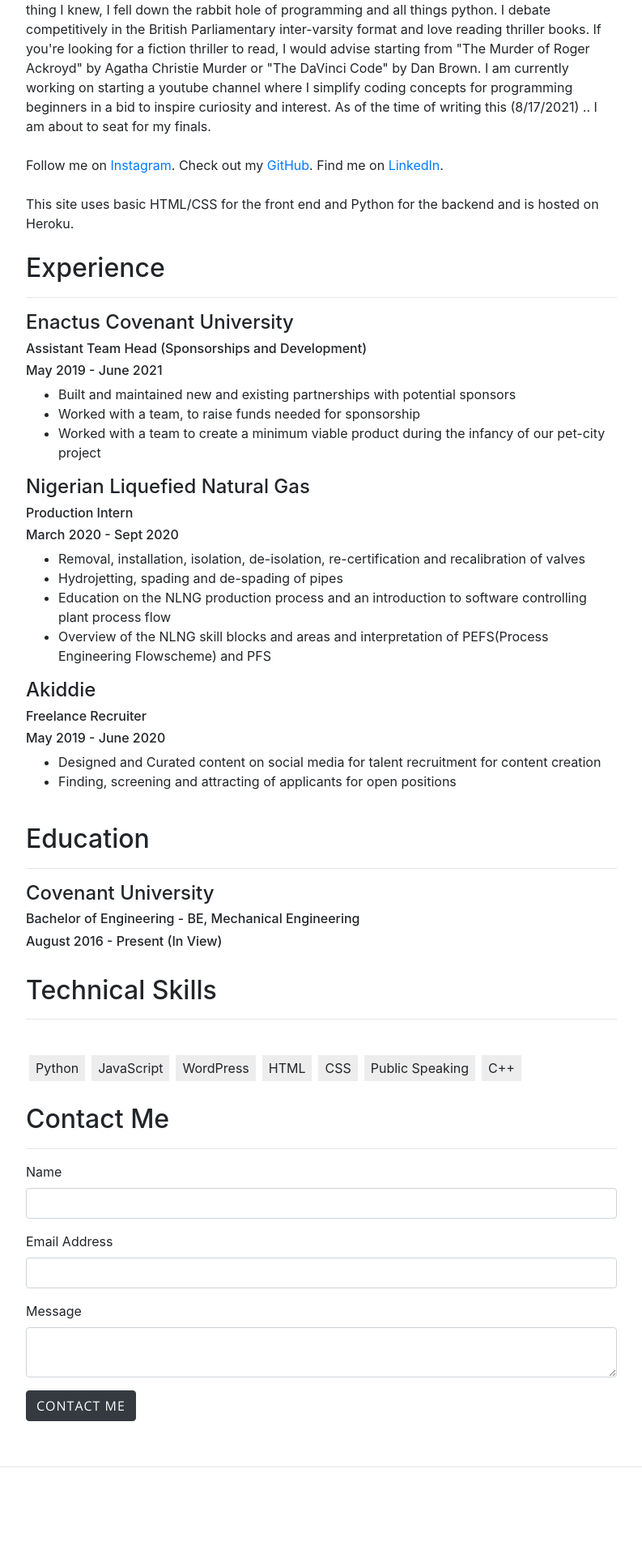
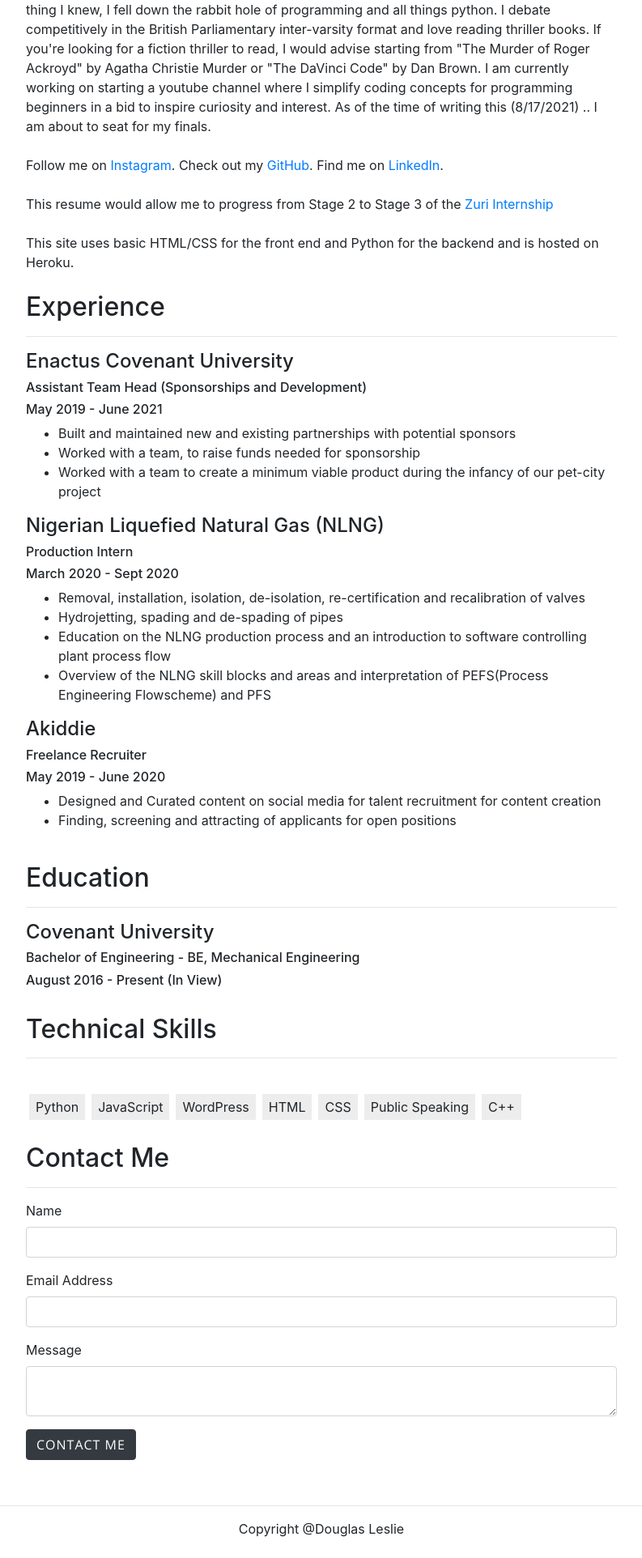
Before and after one commit to doobie-droid/resume-page-zuri-internship, a Flask app: page / in a window 1280 px wide. Shown: the part 809-2733 px from the top of the page at 81% size, without its empty margins (243-1036 px from the left). Before the commit the page ends 2621 px from the top, so only its background shows below. Run offline with Flask 2, Linux system fonts and the light colour scheme; some libraries are stand-ins or nearby versions.

Commit message:
Run the page

```diff
--- a/templates/index.html
+++ b/templates/index.html
@@ -3,16 +3,16 @@
    <title>Doobie's Resume Page</title>
    <link rel="icon" href="../static/favicon.ico">
    <link href="{{ url_for('static', filename='css/bootstrap.min.css') }}" rel="stylesheet">
-
    <!-- Custom fonts for this template -->
    <link href="{{ url_for('static', filename='css/all.min.css')}}" rel="stylesheet" type="text/css">
    <link href='https://fonts.googleapis.com/css?family=Lora:400,700,400italic,700italic' rel='stylesheet' type='text/css'>
    <link href='https://fonts.googleapis.com/css?family=Open+Sans:300italic,400italic,600italic,700italic,800italic,400,300,600,700,800' rel='stylesheet' type='text/css'>
-
    <!-- Custom styles for this template -->
    <link href="{{ url_for('static', filename='css/clean-blog.min.css')}}" rel="stylesheet">
    <link href="//maxcdn.bootstrapcdn.com/bootstrap/4.1.1/css/bootstrap.min.css" rel="stylesheet" id="bootstrap-css">
-  </style><style id="__jsx-1839092677">ul.jsx-1839092677{list-style-type:none;padding:0;margin:0;display:-webkit-box;display:-webkit-flex;display:-ms-flexbox;display:flex;-webkit-flex-flow:row wrap;-ms-flex-flow:row wrap;flex-flow:row wrap;}ul.jsx-1839092677 li.jsx-1839092677{box-sizing:border-box;padding:0.25rem 0.5rem;margin:0.25rem;background-color:#EDEDED;}</style><style id="__jsx-2968007351">main.jsx-2968007351{display:grid;grid-template-columns:1fr min(65ch,90%) 1fr;margin-bottom:40vh;}main.jsx-2968007351>*.jsx-2968007351{grid-column:2;}</style>
+   </style>
+   <style id="__jsx-1839092677">ul.jsx-1839092677{list-style-type:none;padding:0;margin:0;display:-webkit-box;display:-webkit-flex;display:-ms-flexbox;display:flex;-webkit-flex-flow:row wrap;-ms-flex-flow:row wrap;flex-flow:row wrap;}ul.jsx-1839092677 li.jsx-1839092677{box-sizing:border-box;padding:0.25rem 0.5rem;margin:0.25rem;background-color:#EDEDED;}</style>
+   <style id="__jsx-2968007351">main.jsx-2968007351{display:grid;grid-template-columns:1fr min(65ch,90%) 1fr;margin-bottom:40vh;}main.jsx-2968007351>*.jsx-2968007351{grid-column:2;}</style>
 </head>
 {% import "bootstrap/wtf.html" as wtf %}
 <!-- Page Header -->
@@ -29,7 +29,6 @@
       </div>
    </div>
 </header>
-
 <!-- Content Experience -->
 <article>
    <div class="container">
@@ -37,18 +36,20 @@
          <div class="col-lg-8 col-md-10 mx-auto">
             <h2 class="post-title">
                About Me
-            </h2><hr>
+            </h2>
+            <hr>
             <span><b>Name:</b> Douglas Leslie<br><b>Sex:</b> Male<br><br><b><u>Biography</u></b><br><br>
             I only recently started coding at the end of 2020 during the Covid Lockdown Period. It started with a friend suggesting that developing machine learning skills would be a good fit since I liked mathematics. I decided to pick a course on Udemy to see what that was about and the next thing I knew, I fell down the rabbit hole of programming and all things python.
             I debate competitively in the British Parliamentary inter-varsity format and love reading thriller books. If you're looking for a fiction thriller to read, I would advise starting from "The Murder of Roger Ackroyd" by Agatha Christie Murder or "The DaVinci Code" by Dan Brown. I am currently working on starting a youtube channel where I simplify coding concepts
             for programming beginners in a bid to inspire curiosity and interest. As of the time of writing this (8/17/2021) .. I am about to seat for my finals.
             <br><br>Follow me on <a href="https://www.instagram.com/___doobie/">Instagram</a>. Check out my <a href="https://github.com/doobie-droid">GitHub</a>. Find me on <a href="https://www.linkedin.com/in/leslie-douglas-074a6112a/">LinkedIn</a>.
-
+            <br><br>This resume would allow me to progress from Stage 2 to Stage 3 of the <a href="https://internship.zuri.team/">Zuri Internship</a>
             <br><br>This site uses basic HTML/CSS for the front end and Python for the backend and is hosted on Heroku.</span><br><br>
             <!--        Experiences-->
             <h2 class="post-title">
                Experience
-            </h2><hr>
+            </h2>
+            <hr>
             <h4 class="post-title">
                Enactus Covenant University
             </h4>
@@ -61,9 +62,8 @@ I debate competitively in the British Parliamentary inter-varsity format and lov
                <li>Worked with a team, to raise funds needed for sponsorship</li>
                <li>Worked with a team to create a minimum viable product during the infancy of our pet-city project</li>
             </ul>
-
             <h4 class="post-title">
-              Nigerian Liquefied Natural Gas
+               Nigerian Liquefied Natural Gas (NLNG)
             </h4>
             <h6 class="post-subtitle">
                Production Intern
@@ -75,7 +75,6 @@ I debate competitively in the British Parliamentary inter-varsity format and lov
                <li>Education on the NLNG production process and an introduction to software controlling plant process flow</li>
                <li>Overview of the NLNG skill blocks and areas and interpretation of PEFS(Process Engineering Flowscheme) and PFS</li>
             </ul>
-
             <h4 class="post-title">
                Akiddie
             </h4>
@@ -86,22 +85,27 @@ I debate competitively in the British Parliamentary inter-varsity format and lov
             <ul>
                <li>Designed and Curated content on social media for talent recruitment for content creation</li>
                <li>Finding, screening and attracting of applicants for open positions</li>
-        </ul><br>
+            </ul>
+            <br>
+<!--             Education-->
             <h2 class="post-title">
                Education
-            </h2><hr>
+            </h2>
+            <hr>
             <h4 class="post-title">
                Covenant University
             </h4>
             <h6 class="post-subtitle">
                Bachelor of Engineering - BE, Mechanical Engineering
             </h6>
-        <h6>August 2016 - Present (In View) </h6><br>
-
+            <h6>August 2016 - Present (In View) </h6>
+            <br>
             <!--        Technical Skills-->
             <h2 class="post-title">
                Technical Skills
-            </h2><hr><br>
+            </h2>
+            <hr>
+            <br>
             <ul class="jsx-1839092677">
                <li class="jsx-1839092677">Python</li>
                <li class="jsx-1839092677">JavaScript</li>
@@ -115,7 +119,8 @@ I debate competitively in the British Parliamentary inter-varsity format and lov
             <div>
                <h2 class="post-title">
                   Contact Me
-            </h2><hr>
+               </h2>
+               <hr>
                <form method="POST" action="{{url_for('home')}}">
                   <div class="form-group">
                      {{ wtf.quick_form(form, button_map={"submit": "dark"},novalidate=True) }}
@@ -123,10 +128,12 @@ I debate competitively in the British Parliamentary inter-varsity format and lov
                   </div>
                </form>
             </div>
-
          </div>
       </div>
    </div>
 </article>
-
 <hr>
+<div>
+   <div style="text-align:center">Copyright @Douglas Leslie</div>
+   <br>
+</div>
```
Lines whose indentation alone changed are shown as unchanged.
